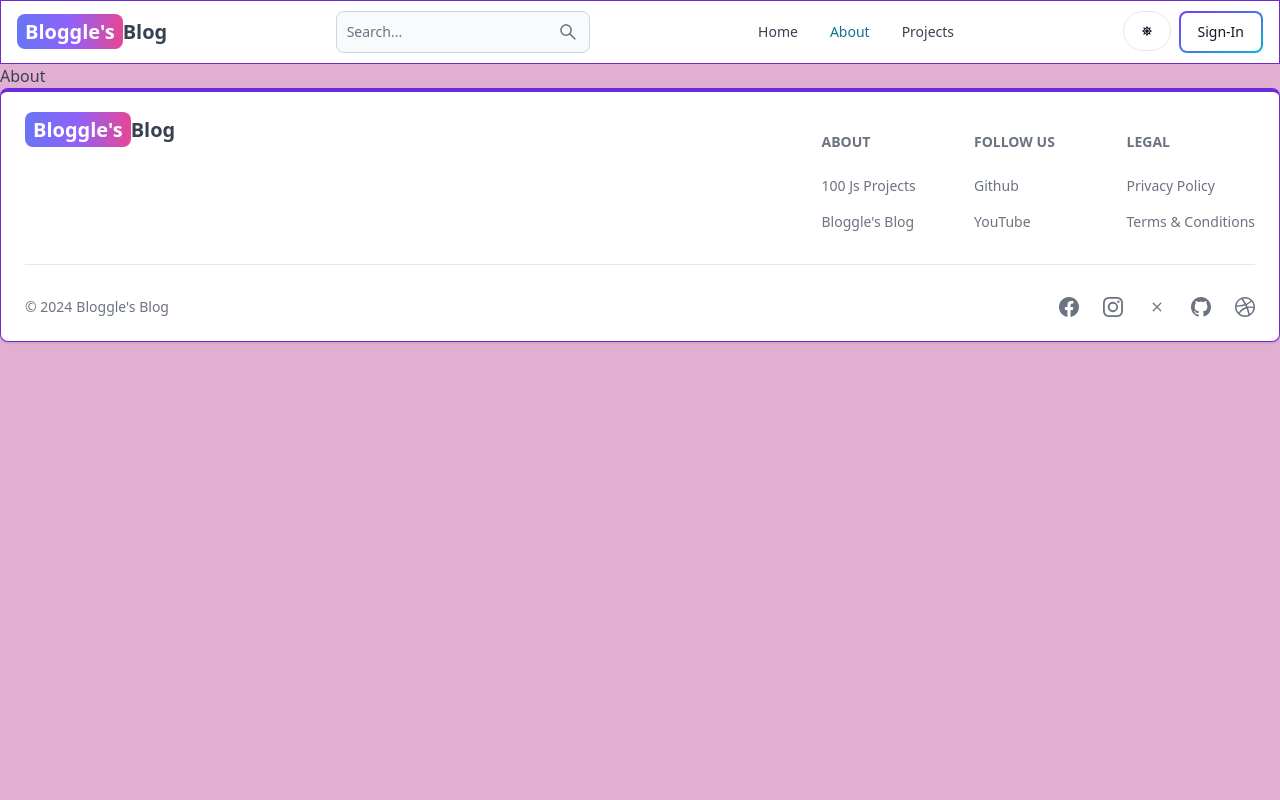
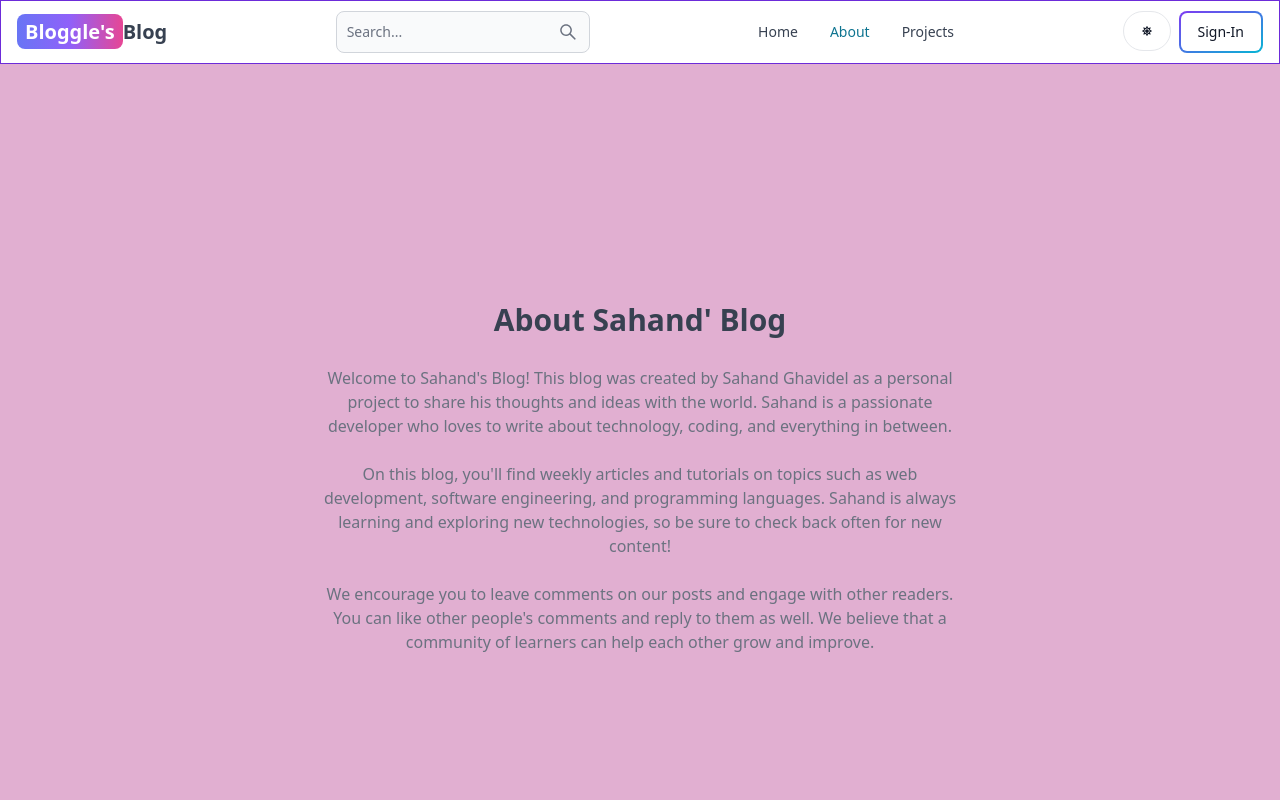
Before and after one commit to kavalon111/mern-blog, a React (Vite) app in the folder client/: page /about in a window 1280 px wide. Shown: the top 800 px of the page. Built offline with nearby package versions, Linux system fonts and the light colour scheme; no server answers.

Commit message:
complete about and projects pages

```diff
--- a/client/src/pages/About.jsx
+++ b/client/src/pages/About.jsx
@@ -1,5 +1,35 @@
 export default function About() {
   return (
-    <div>About</div>
-  )
+    <div className='min-h-screen flex items-center justify-center'>
+      <div className='max-w-2xl mx-auto p-3 text-center'>
+        <div>
+          <h1 className='text-3xl font font-semibold text-center my-7'>
+            About Sahand' Blog
+          </h1>
+          <div className='text-md text-gray-500 flex flex-col gap-6'>
+            <p>
+              Welcome to Sahand's Blog! This blog was created by Sahand Ghavidel
+              as a personal project to share his thoughts and ideas with the
+              world. Sahand is a passionate developer who loves to write about
+              technology, coding, and everything in between.
+            </p>
+
+            <p>
+              On this blog, you'll find weekly articles and tutorials on topics
+              such as web development, software engineering, and programming
+              languages. Sahand is always learning and exploring new
+              technologies, so be sure to check back often for new content!
+            </p>
+
+            <p>
+              We encourage you to leave comments on our posts and engage with
+              other readers. You can like other people's comments and reply to
+              them as well. We believe that a community of learners can help
+              each other grow and improve.
+            </p>
+          </div>
+        </div>
+      </div>
+    </div>
+  );
 }
--- a/client/src/pages/Project.jsx
+++ b/client/src/pages/Project.jsx
@@ -1,5 +1,11 @@
+import CallToAction from '../components/CallToAction';
+
 export default function Project() {
   return (
-    <div>projects</div>
-  )
+    <div className='min-h-screen max-w-2xl mx-auto flex justify-center items-center flex-col gap-6 p-3'>
+      <h1 className='text-3xl font-semibold'>Projects</h1>
+      <p className='text-md text-gray-500'>Build fun and engaging projects while learning HTML, CSS, and JavaScript!</p>
+      <CallToAction />
+    </div>
+  );
 }
```
